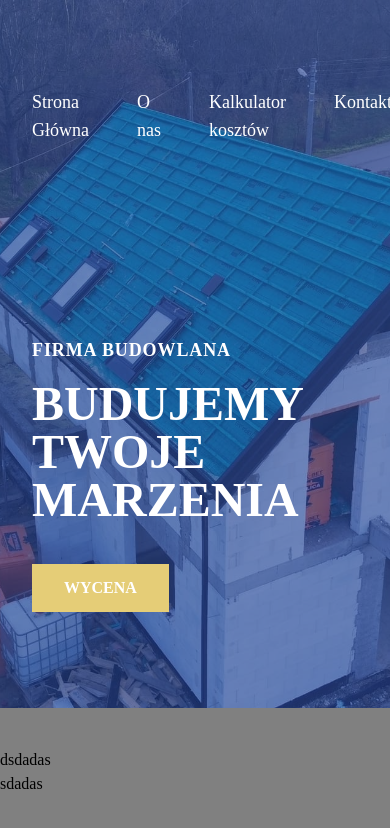
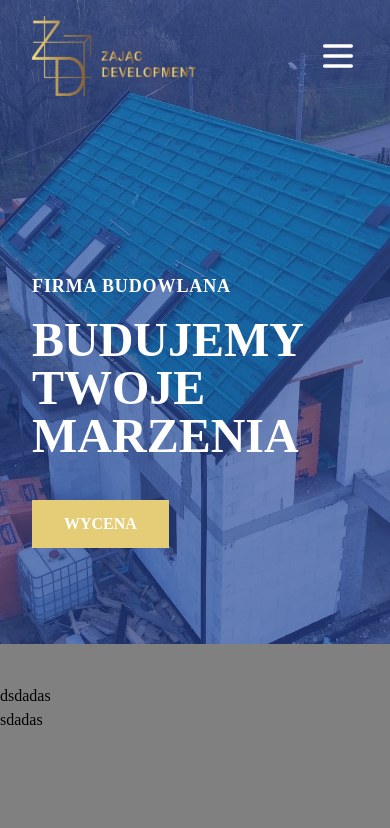
Before and after one commit to michalzajac123/Bulding-site, a Vue app: page / in a window 390 px wide. Shown: the top 828 px of the page. Built offline with nearby package versions, Linux system fonts and the light colour scheme.

Commit message:
Add mobile burger menu funcionality

```diff
--- a/src/components/HeaderView.vue
+++ b/src/components/HeaderView.vue
@@ -1,68 +1,99 @@
 <template>
-  <div
-    class="header-container top-0 bg-blue-800 z-100 text-white flex-col flex justify-center w-full "
-  >
-    <div
-      class="nav flex justify-between mt-14 items-center w-full max-w-7xl mx-auto px-8 z-10"
-    >
-      <div class="nav-logo-container">
-        <img src="../images/logo.png" alt="logo" class="h-30" />
+	<div class="header-container top-0 bg-blue-800 z-100 text-white flex-col flex justify-center w-full">
+		<div class="nav flex justify-between py-4 items-center w-full max-w-7xl mx-auto px-8 z-10">
+			<div class="nav-logo-container z-80">
+				<img src="../images/logo.png" alt="logo" class="h-20 md1:h-25" />
 			</div>
-      <div class="nav-items flex space-x-12 text-lg">
+			<!-- nav dektop > 770 -->
+			<div class="nav-items space-x-12 text-lg hidden md1:flex">
 				<div class="nav-item">
-          <router-link
-            to="/"
-            class="text-white font-thin hover:text-[var(--primary-color)] transition-colors"
+					<router-link to="/" class="text-white font-thin hover:text-[var(--primary-color)] transition-colors"
 						>Strona Główna</router-link
 					>
 				</div>
 				<div class="nav-item">
-          <router-link
-            to="/aboutus"
-            class="text-white hover:text-[var(--primary-color)] transition-colors"
+					<router-link to="/aboutus" class="text-white hover:text-[var(--primary-color)] transition-colors"
 						>O nas</router-link
 					>
 				</div>
 				<div class="nav-item">
-          <router-link
-            to="/"
-            class="text-white hover:text-[var(--primary-color)] transition-colors"
+					<router-link to="/" class="text-white hover:text-[var(--primary-color)] transition-colors"
 						>Kalkulator kosztów</router-link
 					>
 				</div>
 				<div class="nav-item">
-          <router-link
-            to="/"
-            class="text-white hover:text-[var(--primary-color)] transition-colors"
+					<router-link to="/" class="text-white hover:text-[var(--primary-color)] transition-colors"
 						>Kontakt</router-link
 					>
 				</div>
 			</div>
+
+			<!-- nav mobile -->
+			<div class="md1:hidden flex items-center">
+				<!-- Burger button -->
+				<button
+					@click="isMobileMenuOpen = !isMobileMenuOpen"
+					class="text-white focus:outline-none z-80 transition-transform duration-200"
+					:class="{ 'transform rotate-90': isMobileMenuOpen }">
+					<svg class="w-10 h-10" fill="none" stroke="currentColor" viewBox="0 0 24 24">
+						<path
+							v-if="!isMobileMenuOpen"
+							stroke-linecap="round"
+							stroke-linejoin="round"
+							stroke-width="2"
+							d="M4 6h16M4 12h16M4 18h16" />
+						<path v-else stroke-linecap="round" stroke-linejoin="round" stroke-width="2" d="M6 18L18 6M6 6l12 12" />
+					</svg>
+				</button>
+
+				<transition name="slide-fade">
+					<div
+						v-if="isMobileMenuOpen"
+						class="fixed inset-0 w-full h-[400px] bg-blue-900 text-white flex flex-col items-center justify-center space-y-7 text-xl z-70 pt-16"
+						@click="closeMenu">
+						<router-link
+							to="/"
+							class="hover:text-[var(--primary-color)] transition-colors rounded mt-8"
+							@click="closeMenu">
+							Strona Główna
+						</router-link>
+						<router-link
+							to="/aboutus"
+							class="hover:text-[var(--primary-color)] transition-colors py-2 px-4 rounded"
+							@click="closeMenu">
+							O nas
+						</router-link>
+						<router-link
+							to="/"
+							class="hover:text-[var(--primary-color)] transition-colors py-2 px-4 rounded"
+							@click="closeMenu">
+							Kalkulator kosztów
+						</router-link>
+						<router-link
+							to="/"
+							class="hover:text-[var(--primary-color)] transition-colors py-2 px-4 rounded"
+							@click="closeMenu">
+							Kontakt
+						</router-link>
+					</div>
+				</transition>
+			</div>
 		</div>
 
 		<!-- Dodanie niebieskiej nakładki z przezroczystością -->
-    <div
-      class="absolute top-0 left-0 w-full h-full bg-blue-900 opacity-60 z-1"
-    ></div>
+		<div class="absolute top-0 left-0 w-full h-full bg-blue-900 opacity-60 z-1"></div>
 
-    <img
-      :src="imageLink"
-      class="z-0 absolute top-0 left-0 w-full h-full object-cover"
-      alt="Home preview"
-    />
+		<img :src="imageLink" class="z-0 absolute top-0 left-0 w-full h-full object-cover" alt="Home preview" />
 
 		<!-- Treść na obrazie -->
-    <div class="relative z-10 text-white max-w-7xl mx-auto px-8 w-full py-24">
+		<div class="relative z-4 text-white max-w-7xl mx-auto px-8 w-full py-24">
 			<div class="max-w-2xl mt-16">
-        <h2 class="text-lg uppercase tracking-wider font-semibold mb-4">
-          Firma budowlana
-        </h2>
+				<h2 class="text-lg uppercase tracking-wider font-semibold mb-4">Firma budowlana</h2>
 				<h1 class="text-5xl md:text-6xl font-bold mb-6">
 					{{ headerText }}
 				</h1>
 				<button
-          class="bg-[var(--primary-color)] hover:bg-yellow-500 text-white font-bold py-3 px-8 mt-4 transition-colors"
-        >
+					class="bg-[var(--primary-color)] hover:bg-yellow-500 text-white font-bold py-3 px-8 mt-4 transition-colors cursor-pointer">
 					{{ buttonText }}
 				</button>
 			</div>
@@ -70,59 +101,73 @@
 	</div>
 </template>
 <script setup lang="ts">
-import { computed } from "vue";
-import { useRoute } from "vue-router";
+import { computed } from 'vue'
+import { useRoute } from 'vue-router'
+import { ref } from 'vue'
+
+const isMobileMenuOpen = ref(false)
+
+window.addEventListener('resize', () => {
+	isMobileMenuOpen.value = false
+})
+
+window.addEventListener('scroll', () => {
+	isMobileMenuOpen.value = false
+})
+
+const closeMenu = () => {
+	isMobileMenuOpen.value = false
+}
 
 const props = defineProps({
 	msg: String,
-});
+})
 
-const route = useRoute();
+const route = useRoute()
 
 const headerText = computed(() => {
 	switch (route.path) {
-    case "/":
-      return "BUDUJEMY TWOJE MARZENIA";
-    case "/aboutus":
-      return "POZNAJ NASZĄ FIRMĘ";
-    case "/calculator":
-      return "OBLICZ KOSZTY BUDOWY";
-    case "/contact":
-      return "SKONTAKTUJ SIĘ Z NAMI";
+		case '/':
+			return 'BUDUJEMY TWOJE MARZENIA'
+		case '/aboutus':
+			return 'POZNAJ NASZĄ FIRMĘ'
+		case '/calculator':
+			return 'OBLICZ KOSZTY BUDOWY'
+		case '/contact':
+			return 'SKONTAKTUJ SIĘ Z NAMI'
 		default:
-      return "BUDUJEMY TWOJE MARZENIA";
+			return 'BUDUJEMY TWOJE MARZENIA'
 	}
-});
+})
 
 const buttonText = computed(() => {
 	switch (route.path) {
-    case "/":
-      return "WYCENA";
-    case "/aboutus":
-      return "NASZA HISTORIA";
-    case "/calculator":
-      return "ROZPOCZNIJ";
-    case "/contact":
-      return "NAPISZ DO NAS";
+		case '/':
+			return 'WYCENA'
+		case '/aboutus':
+			return 'NASZA HISTORIA'
+		case '/calculator':
+			return 'ROZPOCZNIJ'
+		case '/contact':
+			return 'NAPISZ DO NAS'
 		default:
-      return "WYCENA";
+			return 'WYCENA'
 	}
-});
+})
 const imageLink = computed(() => {
 	switch (route.path) {
-    case "/":
-      return new URL("../images/HomeHeaderPreview.jpeg", import.meta.url).href;
-    case "/aboutus":
-      return new URL("../images/HomeAboutUsPreview.jpeg", import.meta.url).href;
-    case "/calculator":
-      return new URL("../images/HomeCalculatePreview.jpeg", import.meta.url)
-        .href;
-    case "/contact":
-      return new URL("../images/HomeContactPreview.jpeg", import.meta.url).href;
+		case '/':
+			return new URL('../images/HomeHeaderPreview.jpeg', import.meta.url).href
+		case '/aboutus':
+			return new URL('../images/HomeAboutUsPreview.jpeg', import.meta.url).href
+		case '/calculator':
+			return new URL('../images/HomeCalculatePreview.jpeg', import.meta.url).href
+		case '/contact':
+			return new URL('../images/HomeContactPreview.jpeg', import.meta.url).href
 		default:
-      return new URL("../images/HomeHeaderPreview.jpeg", import.meta.url).href;
+			return new URL('../images/HomeHeaderPreview.jpeg', import.meta.url).href
 	}
-});
+})
 </script>
 <style>
 /* Dodatkowy styl dla zachowania proporcji obrazu */
@@ -130,4 +175,17 @@ const imageLink = computed(() => {
 	min-height: 500px; /* Minimalna wysokość dla mniejszych ekranów */
 	position: relative;
 }
+
+/*Animacje menu */
+.slide-fade-enter-active {
+	transition: all 0.3s ease-out;
+}
+.slide-fade-leave-active {
+	transition: all 0.2s ease-in;
+}
+.slide-fade-enter-from,
+.slide-fade-leave-to {
+	opacity: 0;
+	transform: translateY(-20px);
+}
 </style>
--- a/src/style.css
+++ b/src/style.css
@@ -1,4 +1,9 @@
 @import "tailwindcss";
+
+/* własne breakpinty */
+@theme {
+  --breakpoint-md1: 782px;
+}
 body {
   background-color: gray;
   font-family: "Archivo";
--- a/src/views/AboutUsView/AboutUsView.vue
+++ b/src/views/AboutUsView/AboutUsView.vue
@@ -1,3 +1,5 @@
-<template></template>
+<template>
+
+</template>
 
 <script setup lang="ts"></script>
--- a/src/views/HomeView/HomeView.vue
+++ b/src/views/HomeView/HomeView.vue
@@ -1,5 +1,5 @@
 <template>
-  <div class="mt-10">
+  <div class="mt-10 h-400">
     dsdadas
     <p>sdadas</p>
   </div>
```
Lines whose indentation alone changed are shown as unchanged.
